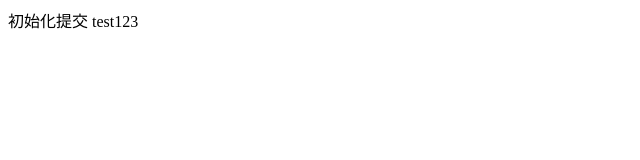
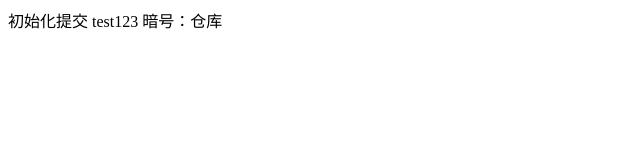
Before and after one commit to tommyteng2019/mygit11, a plain HTML site: page index.html in a window 1280 px wide. Shown: the full height of the page, 0-640 px from the left. Drawn offline with Linux system fonts and the light colour scheme.

Commit message:
second commit

```diff
--- a/index.html
+++ b/index.html
@@ -8,5 +8,6 @@
 <body>
     初始化提交
     test123
+    暗号：仓库
 </body>
 </html>
```
